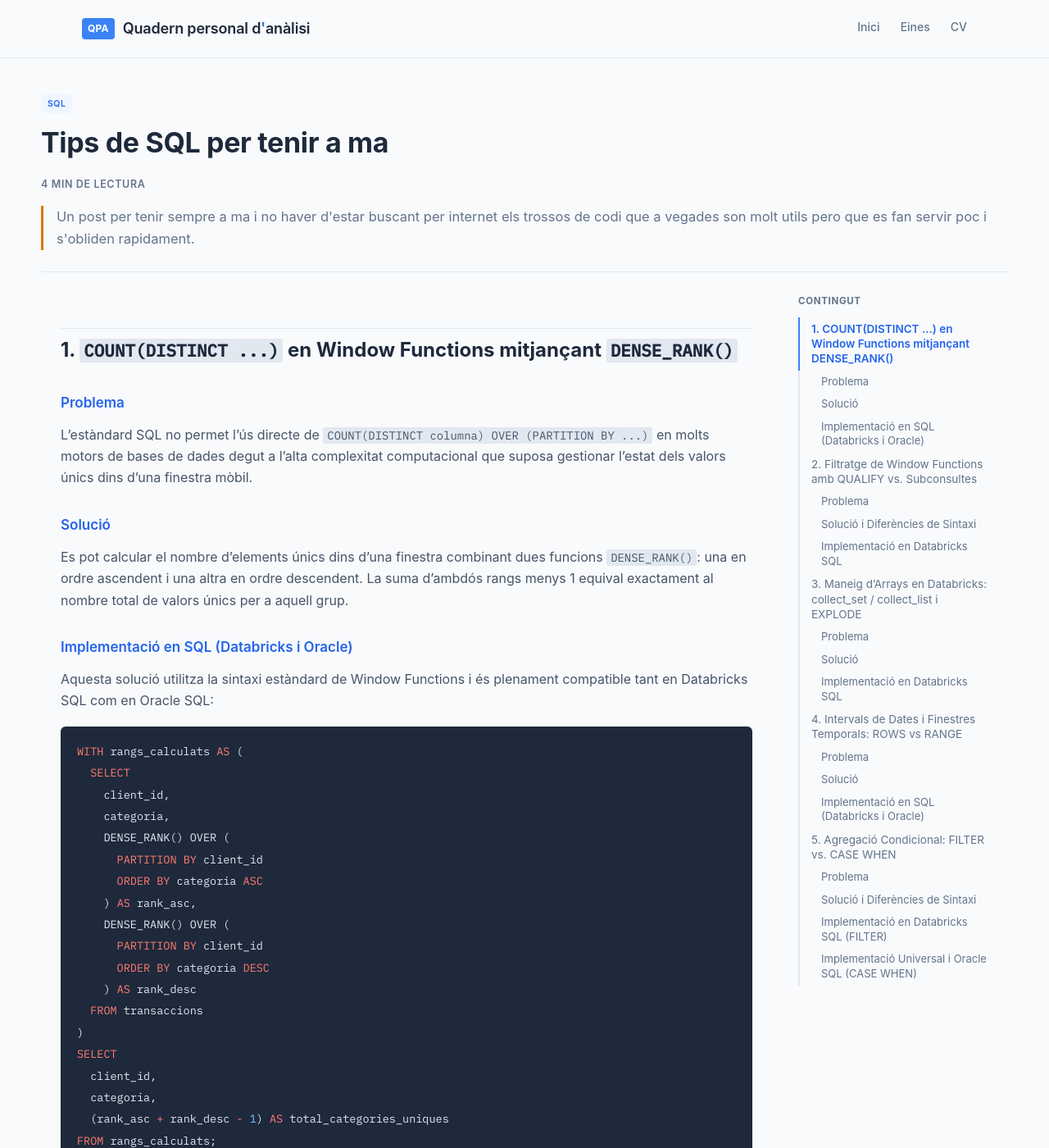
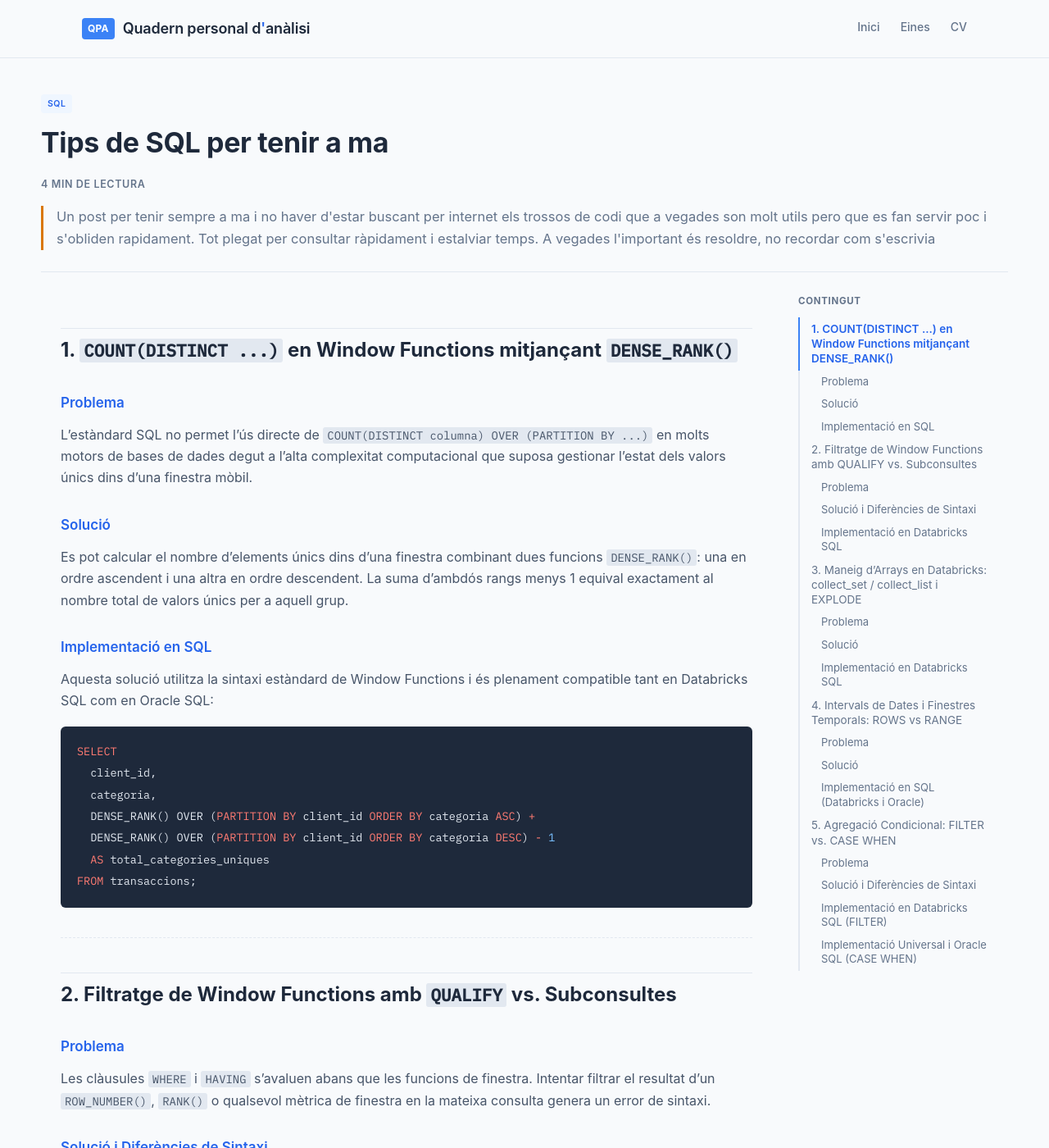
Before and after one commit to alberthr/alberthr.github.io, a Jekyll site: the page built from _posts/2026-07-21-tips_sql.md, in a window 1280 px wide and 1400 px high. Shown: the whole window at 82% size. Built offline with Jekyll 4.4.1, drawn with Linux system fonts in a browser that asks for light colours; comment, search, counter and statistics services are not loaded; some of the changed text lies outside the part shown.

Commit message:
Enhance SQL tips post with better clarity
Updated SQL post with improved excerpt and code formatting.

````diff
--- a/_posts/2026-07-21-tips_sql.md
+++ b/_posts/2026-07-21-tips_sql.md
@@ -3,7 +3,7 @@ layout: post
 title: "Tips de SQL per tenir a ma"
 tags:
   - sql
-excerpt: "Un post per tenir sempre a ma i no haver d'estar buscant per internet els trossos de codi que a vegades son molt utils pero que es fan servir poc i s'obliden rapidament."
+excerpt: "Un post per tenir sempre a ma i no haver d'estar buscant per internet els trossos de codi que a vegades son molt utils pero que es fan servir poc i s'obliden rapidament. Tot plegat per consultar ràpidament i estalviar temps. A vegades l'important és resoldre, no recordar com s'escrivia"
 ---
 
 
@@ -15,29 +15,17 @@ L'estàndard SQL no permet l'ús directe de `COUNT(DISTINCT columna) OVER (PARTI
 ### Solució
 Es pot calcular el nombre d'elements únics dins d'una finestra combinant dues funcions `DENSE_RANK()`: una en ordre ascendent i una altra en ordre descendent. La suma d'ambdós rangs menys 1 equival exactament al nombre total de valors únics per a aquell grup.
 
-### Implementació en SQL (Databricks i Oracle)
+### Implementació en SQL
 Aquesta solució utilitza la sintaxi estàndard de Window Functions i és plenament compatible tant en Databricks SQL com en Oracle SQL:
 
 ```sql
-WITH rangs_calculats AS (
-  SELECT
-    client_id,
-    categoria,
-    DENSE_RANK() OVER (
-      PARTITION BY client_id
-      ORDER BY categoria ASC
-    ) AS rank_asc,
-    DENSE_RANK() OVER (
-      PARTITION BY client_id
-      ORDER BY categoria DESC
-    ) AS rank_desc
-  FROM transaccions
-)
 SELECT
   client_id,
   categoria,
-  (rank_asc + rank_desc - 1) AS total_categories_uniques
-FROM rangs_calculats;
+  DENSE_RANK() OVER (PARTITION BY client_id ORDER BY categoria ASC) +
+  DENSE_RANK() OVER (PARTITION BY client_id ORDER BY categoria DESC) - 1
+  AS total_categories_uniques
+FROM transaccions;
 ```
 
 ---
@@ -57,15 +45,9 @@ SELECT
   client_id,
   data_comanda,
   monto,
-  ROW_NUMBER() OVER (
-    PARTITION BY client_id
-    ORDER BY data_comanda DESC
-  ) AS num_comanda
+  ROW_NUMBER() OVER (PARTITION BY client_id ORDER BY data_comanda DESC) AS num_comanda
 FROM comandes
-QUALIFY ROW_NUMBER() OVER (
-  PARTITION BY client_id
-  ORDER BY data_comanda DESC
-) = 1;
+QUALIFY ROW_NUMBER() OVER (PARTITION BY client_id ORDER BY data_comanda DESC) = 1;
 ```
 
 ---
@@ -86,29 +68,24 @@ En entorns de Big Data com Databricks (Spark SQL), sovint cal agrupar valors en
 
 ```sql
 -- 1. Crear l'array de productes únics per client
-WITH arrays_clients AS (
+SELECT
+  client_id,
+  collect_set(producte_id) AS llista_productes
+FROM compres
+GROUP BY client_id;
+
+-- 2. Desfer l'array (EXPLODE) per tornar a tenir una fila per cada producte
+SELECT
+  client_id,
+  explode(llista_productes) AS producte_id
+FROM (
   SELECT
     client_id,
     collect_set(producte_id) AS llista_productes
   FROM compres
   GROUP BY client_id
-)
-SELECT * FROM arrays_clients;
-
--- 2. Desfer l'array (EXPLODE) per tornar a tenir una fila per cada producte
-WITH arrays_clients AS (
-  SELECT
-    client_id,
-    collect_set(producte_id) AS llista_productes
-  FROM compres
-  GROUP BY client_id
-)
-SELECT
-  client_id,
-  explode(llista_productes) AS producte_id
-FROM arrays_clients;
+) subconsulta;
 ```
-
 ---
 
 ## 4. Intervals de Dates i Finestres Temporals: `ROWS` vs `RANGE`
@@ -126,19 +103,11 @@ SELECT
   data_transaccio,
   monto,
   -- Suma mòbil de les 2 files anteriors i l'actual (físic)
-  SUM(monto) OVER (
-    ORDER BY data_transaccio
-    ROWS BETWEEN 2 PRECEDING AND CURRENT ROW
-  ) AS suma_rows,
-
+  SUM(monto) OVER (ORDER BY data_transaccio ROWS BETWEEN 2 PRECEDING AND CURRENT ROW) AS suma_rows,
   -- Suma mòbil del rang de valors (lògic)
-  SUM(monto) OVER (
-    ORDER BY data_transaccio
-    RANGE BETWEEN INTERVAL '2' DAY PRECEDING AND CURRENT ROW
-  ) AS suma_range
+  SUM(monto) OVER (ORDER BY data_transaccio RANGE BETWEEN INTERVAL '2' DAY PRECEDING AND CURRENT ROW) AS suma_range
 FROM transaccions_diaries;
 ```
-
 ---
 
 ## 5. Agregació Condicional: `FILTER` vs. `CASE WHEN`
````
